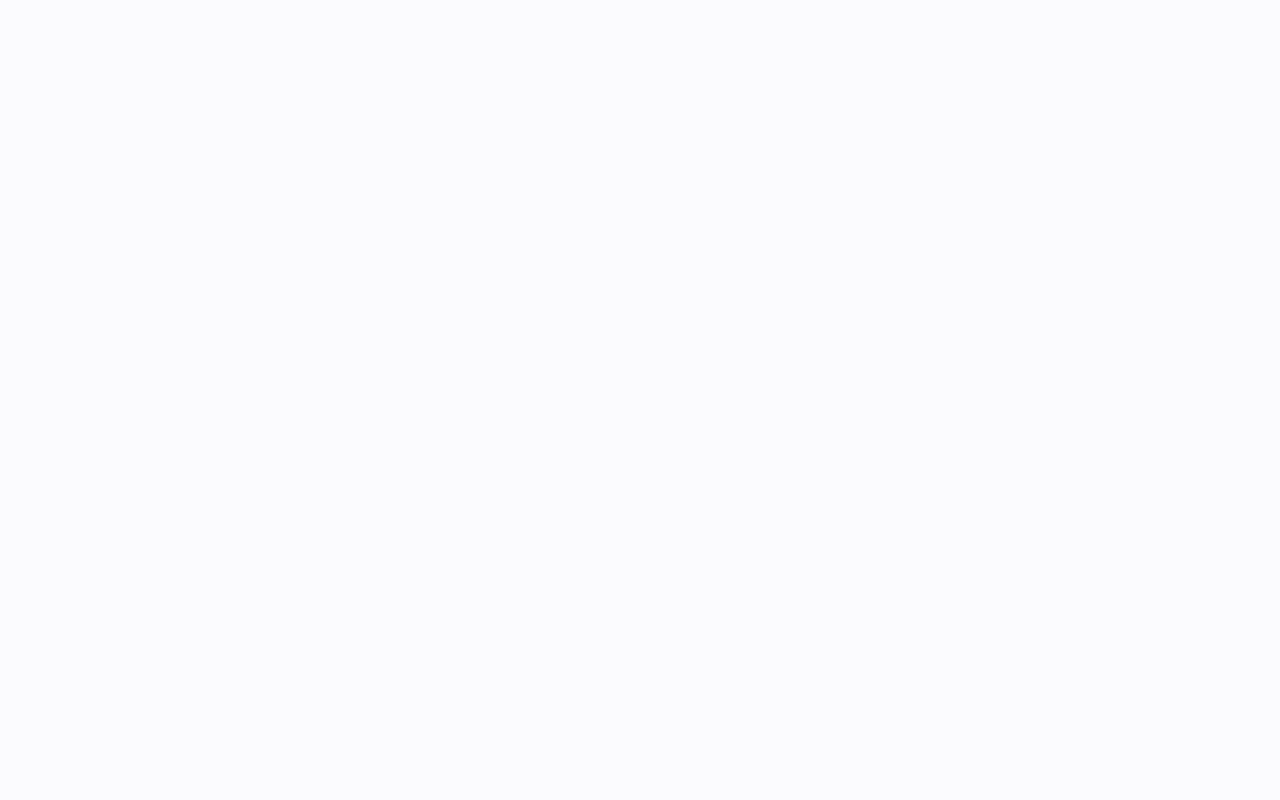
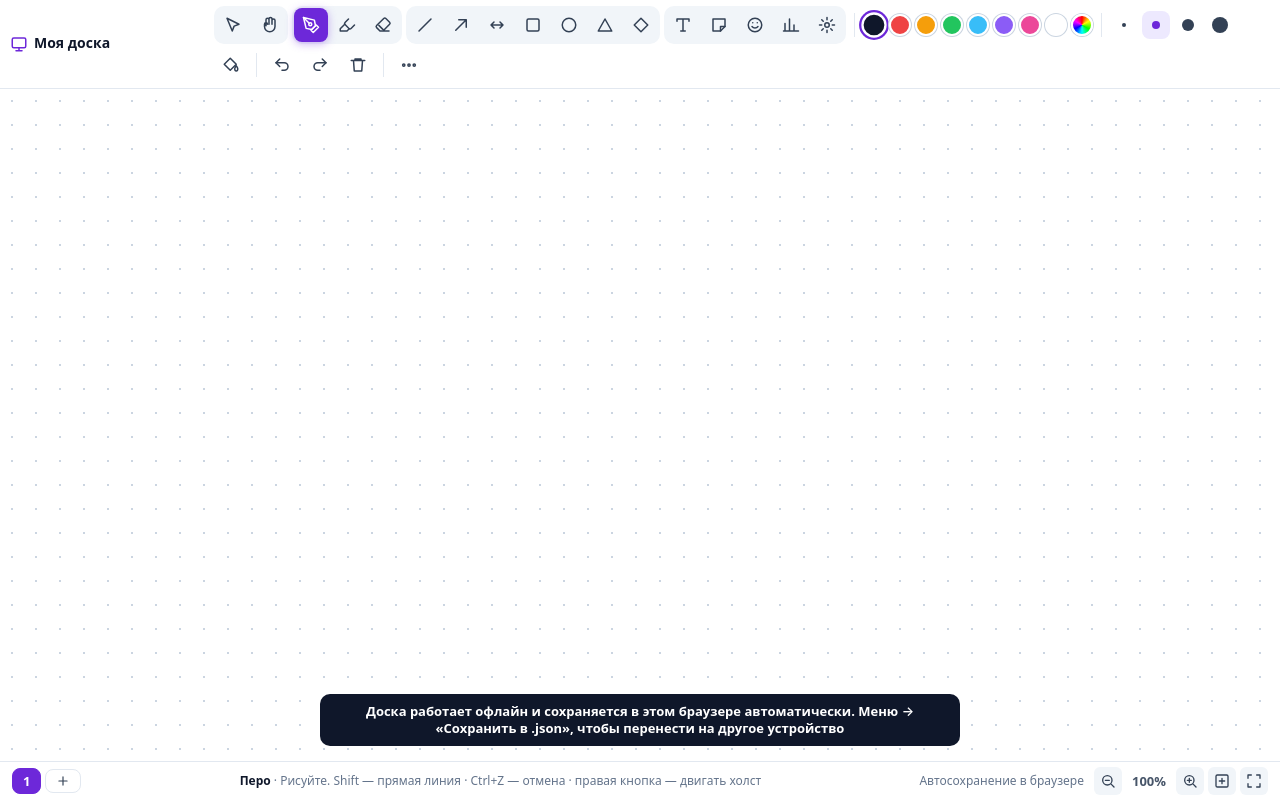
Before and after one commit to victorkrivenko4949-commits/formyla-meet, a website: page board.html in a window 1280 px wide. Drawn offline with Linux system fonts and the light colour scheme.

Commit message:
Доска v2.0.2: загрузчик частей больше не блокирует страницу (параллельная загрузка без document.write, заглушка Whiteboard до готовности); board.html ждёт готовности

```diff
--- a/board.html
+++ b/board.html
@@ -16,12 +16,15 @@
 <script>
 (function () {
   var KEY = 'formyla-board-offline';
+  var ready = (window.__WB && window.__WB.ready) || Promise.resolve();
+  ready.then(function () {
     var first = !localStorage.getItem(KEY);
     var wb = new Whiteboard(document.getElementById('app'), { title: 'Моя доска', storageKey: KEY, standalone: true });
     window.wb = wb;
     window.addEventListener('beforeunload', function () { wb.saveLocal(); });
     document.addEventListener('visibilitychange', function () { if (document.hidden) wb.saveLocal(); });
     if (first) setTimeout(function () { wb.say('Доска работает офлайн и сохраняется в этом браузере автоматически. Меню → «Сохранить в .json», чтобы перенести на другое устройство', 'ok', 7000); }, 600);
+  });
 })();
 </script>
 </body>
--- a/whiteboard.js
+++ b/whiteboard.js
@@ -1,8 +1,6 @@
 /* whiteboard.js — FORMYLA интерактивная доска v2 (ядро: константы, иконки, стили + загрузчик частей из папки wb/)
    API совместим с прежней версией: new Whiteboard(root, { title, overlay, onClose, onChange, onCursor, collaborators, fitSpace, underlay })
-   Новое в v2: ластик с всегда видимым курсором и режимом «штрих» (стирает только задетую часть линии), рамочное выделение,
-   ручки изменения размера, правка текста/стикера двойным кликом, горячие клавиши в любой раскладке, пинч-зум,
-   перетаскивание картинок и .json на доску, автосохранение (opts.storageKey), офлайн-режим (board.html). */
+   Части грузятся параллельно и не блокируют страницу; до их готовности window.Whiteboard — заглушка, window.__WB.ready — Promise. */
 (function () {
   'use strict';
   const COLORS = ['#0f172a', '#ef4444', '#f59e0b', '#22c55e', '#38bdf8', '#8b5cf6', '#ec4899', '#ffffff'];
@@ -28,7 +26,6 @@
   const uid = () => Date.now() + Math.random();
   const esc = s => String(s == null ? '' : s).replace(/&/g, '&amp;').replace(/</g, '&lt;').replace(/>/g, '&gt;').replace(/"/g, '&quot;');
   const clamp = (v, a, b) => Math.max(a, Math.min(b, v));
-
   const svg = p => `<svg viewBox="0 0 24 24" width="18" height="18" fill="none" stroke="currentColor" stroke-width="2" stroke-linecap="round" stroke-linejoin="round">${p}</svg>`;
   const ICONS = {
     board: svg('<rect x="3" y="4" width="18" height="13" rx="2"/><path d="M8 21h8M12 17v4"/>'),
@@ -75,10 +72,9 @@
     file: svg('<path d="M14 3H6a2 2 0 0 0-2 2v14a2 2 0 0 0 2 2h12a2 2 0 0 0 2-2V9z"/><path d="M14 3v6h6"/>'),
   };
   const ic = n => {
-    try { if (typeof window.icon === 'function') { const r = window.icon(n); if (typeof r === 'string' && r.indexOf('<svg') >= 0) return r; } } catch (e) { /* внешних иконок нет */ }
+    try { if (typeof window.icon === 'function') { const r = window.icon(n); if (typeof r === 'string' && r.indexOf('<svg') >= 0) return r; } } catch (e) { }
     return ICONS[n] || '';
   };
-
   const TOOL_GROUPS = [
     [['move', 'cursor', 'Выделение и перемещение (V)'], ['hand', 'hand', 'Рука — двигать холст (или удерживайте пробел / правую кнопку мыши)']],
     [['pen', 'pen', 'Перо (P)'], ['highlighter', 'highlighter', 'Маркер (H)'], ['eraser', 'eraser', 'Ластик (E) · размер — [ и ]']],
@@ -106,7 +102,6 @@
     chart: 'Растяните область — откроется редактор данных. Двойной клик по диаграмме — изменить',
     laser: 'Указка видна участникам. Ничего не рисует',
   };
-
   const CSS = `
 .wb.wb-v2{display:flex;flex-direction:column;height:100%;min-height:0;background:#fbfbfe;color:#0f172a;font:14px/1.3 ${FONT};position:relative;box-sizing:border-box}
 .wb-v2 *,.wb-v2 *::before,.wb-v2 *::after{box-sizing:border-box}
@@ -218,20 +213,41 @@
 `;
   function injectCss() {
     if (document.getElementById('wb-v2-css')) return;
-    // Внутри сайта FORMYLA.net раздел живёт в #fm, где кнопки сброшены правилом «#fm button{all:unset}» — усиливаем селекторы префиксом #fm
     const pre = document.getElementById('fm') ? '#fm ' : '';
     const st = document.createElement('style'); st.id = 'wb-v2-css';
     st.textContent = pre ? CSS.replace(/(^|\n|\{)(\.wb)/g, '$1' + pre + '$2') : CSS;
     document.head.appendChild(st);
   }
   window.__WB = { COLORS, SIZES, NOTE_COLORS, STAMPS, PIE_COLORS, TEMPLATES, BGS, FONT, EMOJI_FONT, MIN_ZOOM, MAX_ZOOM, LINE_TYPES, clone, uid, esc, clamp, ic, TOOL_GROUPS, TOOL_NAMES, HINTS, injectCss };
+
+  /* Заглушка на случай, если доску открыли раньше, чем догрузились части (обычно это доли секунды) */
+  if (typeof window.Whiteboard !== 'function') {
+    const Stub = function (root, opts) {
+      this.root = root; this.opts = opts || {}; this.title = this.opts.title || 'Доска';
+      this.pages = [{ shapes: [], undo: [], redo: [] }]; this.page = 0; this.bg = 'dots'; this.zoom = 1; this.panX = 0; this.panY = 0; this.tool = 'pen'; this.sel = [];
+      try { root.innerHTML = '<div style="padding:24px;color:#64748b;font:600 14px system-ui,sans-serif">Доска загружается… Закройте и откройте её ещё раз через пару секунд.</div>'; } catch (e) { }
+    };
+    ['destroy', 'render', 'renderPages', 'setTool', 'updateZoomLabel', 'setCursor', 'removeCursor', 'startCollabCursors', 'resize', 'applyTemplate', 'importJson', 'saveLocal', 'say'].forEach(m => { Stub.prototype[m] = function () { }; });
+    Stub.prototype.snapshot = function () { return ''; };
+    Object.defineProperty(Stub.prototype, 'shapes', { get() { return this.pages[this.page].shapes; } });
+    Stub.isStub = true;
+    window.Whiteboard = Stub;
+  }
+
+  /* Части модуля: качаются параллельно, выполняются по порядку (async=false), страницу не блокируют */
   const PARTS = ["wb/whiteboard.part1.js", "wb/whiteboard.part2.js", "wb/whiteboard.part3.js", "wb/whiteboard.part4.js", "wb/whiteboard.part5.js", "wb/whiteboard.part6.js", "wb/whiteboard.part7.js"];
   const cs = document.currentScript;
   const base = cs && cs.src ? cs.src.replace(/[^/]*$/, '') : '';
-  const ver = '?v=2.0.1';
-  if (document.readyState === 'loading' && cs && !cs.async && !cs.defer) {
-    PARTS.forEach(p => document.write('<script src="' + base + p + ver + '"><\\/script>'));
-  } else {
-    (function next(i) { if (i >= PARTS.length) return; const s = document.createElement('script'); s.src = base + PARTS[i] + ver; s.onload = () => next(i + 1); document.head.appendChild(s); })(0);
-  }
+  const ver = '?v=2.0.2';
+  window.__WB.ready = new Promise(resolve => {
+    let done = 0;
+    const fin = () => { if (++done === PARTS.length) resolve(); };
+    try {
+      PARTS.forEach(p => {
+        const s = document.createElement('script');
+        s.src = base + p + ver; s.async = false; s.onload = fin; s.onerror = fin;
+        (document.head || document.documentElement).appendChild(s);
+      });
+    } catch (e) { resolve(); }
+  });
 })();
```
Lines whose indentation alone changed are shown as unchanged.
